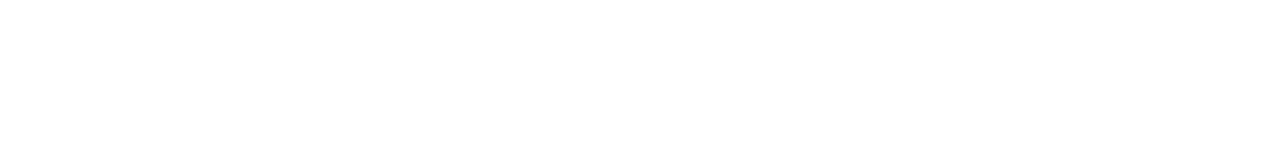
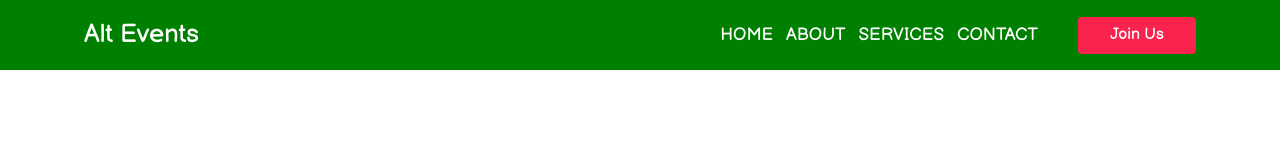
Before and after one commit to bharat-patodi/responsive-design-altcampus, a plain HTML site: page Ex3-assignment-level-2-EHaabt/index.html in a window 1280 px wide. Drawn offline with Linux system fonts and the light colour scheme.

Commit message:
Begin Second Assignment
Add Header

```diff
--- a/Ex3-assignment-level-2-EHaabt/assets/stylesheets/styles.css
+++ b/Ex3-assignment-level-2-EHaabt/assets/stylesheets/styles.css
@@ -1,7 +1,5 @@
 /* Remember to design Mobile First */
-/* LVHAF = link styling order */
-/* Ensure to include a:focus back if it is reset.*/
-
+@import url('https://fonts.googleapis.com/css2?family=Balsamiq+Sans:wght@400;700&display=swap');
 /* ---------------------------------------------------------------
 CSS Reset (minified)
 --------------------------------------------------------------- */
@@ -18,22 +16,22 @@ Variables
 
 :root {
   /* Colors Begin */
-  --Primary-Color: #ffc600;
-  --Secondary-Color: #001f3f;
+  --Primary-Color: #dfecff;
+  --Secondary-Color: #f9234d;
+  --Tertiary-Color: #23347b;
   /* Colors End */
 
   /* Font Values Begin */
-  --Primary-Font: 'Roboto';
-  --Secondary-Font: 'Lato';
+  --Primary-Font: 'Balsamiq Sans';
   /* Font Values End */
 
   /* Font Sizes Begin */
-  --font-size-2down: 0.8em;
-  --font-size-1down: 0.9em;
+  --font-size-2down: 0.8rem;
+  --font-size-1down: 0.9rem;
   --font-base-size: 16px;
-  --font-size-1up: 1.2em;
-  --font-size-2up: 1.4em;
-  --font-size-3up: 1.6em;
+  --font-size-1up: 1.2rem;
+  --font-size-2up: 1.4rem;
+  --font-size-3up: 1.6rem;
   /* Font Sizes End */
 
 }
@@ -43,6 +41,7 @@ My Base Styles
 --------------------------------------------------------------- */
 
 body {
+  font-family: 'Balsamiq Sans', cursive;
   font-size: 16px;
   line-height: 1.5;
   margin: 0 auto;
@@ -69,17 +68,69 @@ Modular Classes
 --------------------------------------------------------------- */
 .flex {
   display: flex;
+  align-items: center;
 }
 
 .container {
-  max-width: 100ch;
+  max-width: 125ch;
   margin: 0 auto;
+  padding: 1rem 2rem;
+}
+
+.btn {
+  text-decoration: none;
+  color: white;
+  padding: 0.4em 2em;
+  background-color: var(--Secondary-Color);
+  border-radius: 0.25em;
+}
+
+/* ---------------------------------------------------------------
+Header
+--------------------------------------------------------------- */
+
+.header {
+  background-color: green;
+  color: white;
+}
+
+.header__logo {
+  font-size: 1.6rem;
+}
+
+.header__nav {
+  flex: 2;
+}
+
+.header__nav__ul {
+  justify-content: flex-end;
+}
+
+.header__nav-item {
+  font-size: 1.1rem;
+  text-transform: uppercase;
+  margin-right: 0.8rem;
+}
+
+.header__nav__ul li:last-child {
+  margin-right: 2.5rem;
+}
+
+.header__nav-item__link {
+  color: white;
+  text-decoration: none;
 }
 
 
-/* ---------------------------------------------------------------
-Project Specific Styles
---------------------------------------------------------------- */
+
+
+
+
+
+
+
+
+
 
 
 
--- a/Ex3-assignment-level-2-EHaabt/index.html
+++ b/Ex3-assignment-level-2-EHaabt/index.html
@@ -3,9 +3,25 @@
 <head>
     <meta charset="UTF-8">
     <meta name="viewport" content="width=device-width, initial-scale=1.0">
+    <link rel="stylesheet" href="assets/stylesheets/styles.css">
     <title>Responsive Design</title>
 </head>
 <body>
-
+    <header class="header">
+        <div class="container flex">
+            <div class="logo header__logo">
+                <p>Alt Events</p>
+            </div>
+            <nav class="header__nav">
+                <ul class="flex header__nav__ul">
+                    <li class="header__nav-item"><a href="#" class="header__nav-item__link">Home</a></li>
+                    <li class="header__nav-item"><a href="#" class="header__nav-item__link">About</a></li>
+                    <li class="header__nav-item"><a href="#" class="header__nav-item__link">Services</a></li>
+                    <li class="header__nav-item"><a href="#" class="header__nav-item__link">Contact</a></li>
+                </ul>
+            </nav>
+            <a href="#" class="btn header__btn">Join Us</a>
+        </div>
+    </header>
 </body>
 </html>
```
